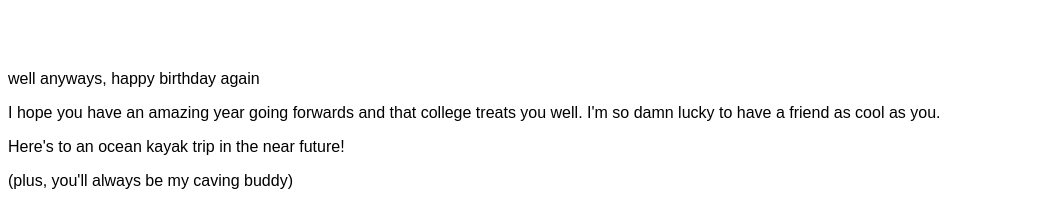
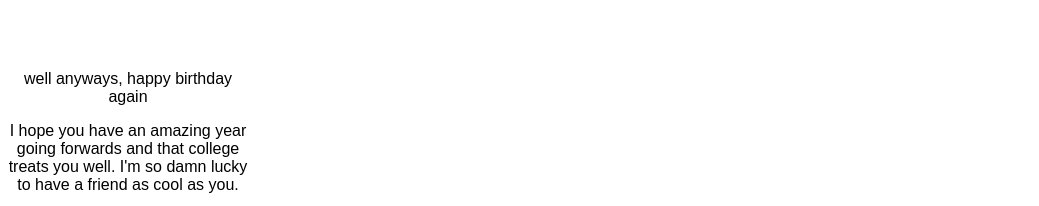
Before and after one commit to secondary-smiles/birthday, a SvelteKit app: page /b/cave-buddy in a window 1280 px wide. Shown: the part 730-936 px from the top of the page, without its empty margins (0-1039 px from the left). Built offline with nearby package versions, Linux system fonts and the light colour scheme; a web font is replaced by a local one.

Commit message:
Update cave-buddy

```diff
--- a/src/routes/b/cave-buddy/+page.svelte
+++ b/src/routes/b/cave-buddy/+page.svelte
@@ -46,7 +46,7 @@
       </p>
 
       <p>Here's to an ocean kayak trip in the near future!</p>
-      <p>(plus, you'll always be my caving buddy)</p>
+      <p>(plus, you'll always be my cave buddy)</p>
     </div>
   </div>
 
@@ -73,7 +73,7 @@
   }
 
   #message {
-    text-align: left;
+    max-width: 15em;
   }
 
   .subtext {
```
